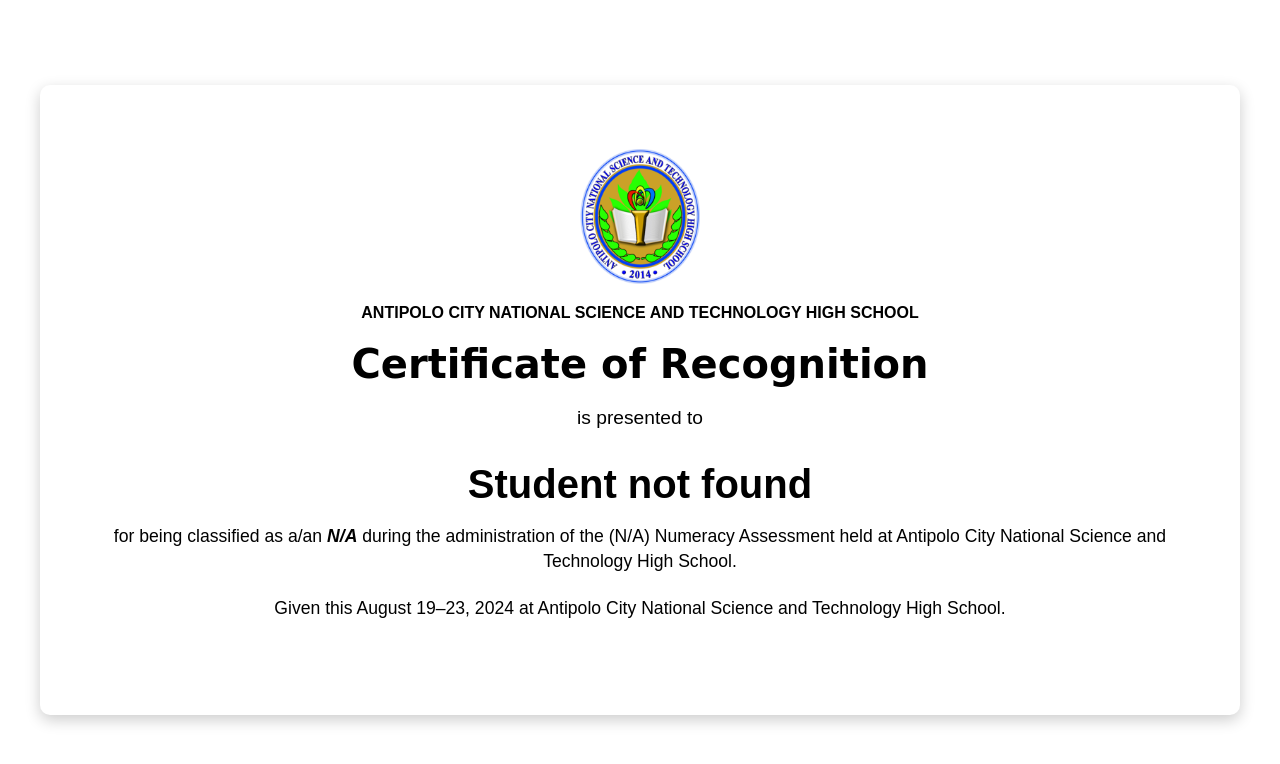
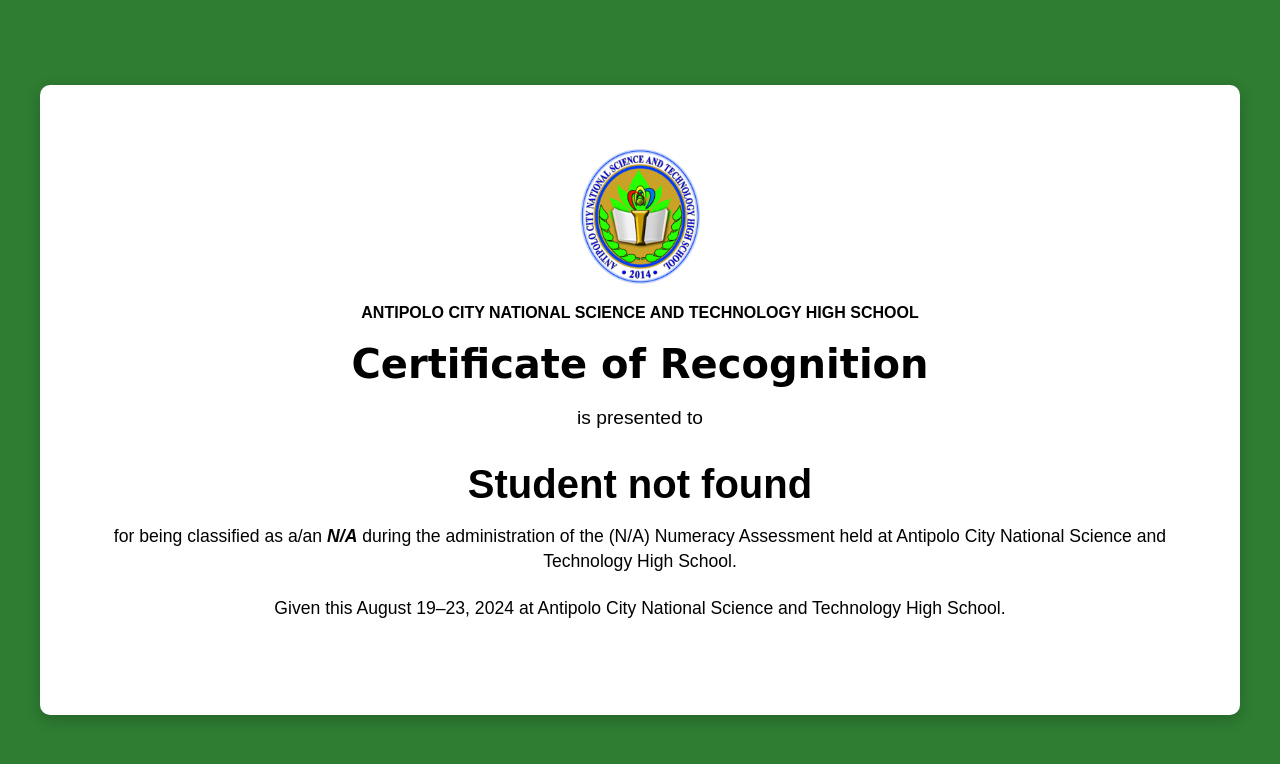
Before and after one commit to LOZLLZ/Student-Portal, a plain HTML site: page results.html in a window 1280 px wide. Drawn offline with Linux system fonts and the light colour scheme.

Commit message:
Update style1.css

```diff
--- a/style1.css
+++ b/style1.css
@@ -1,7 +1,7 @@
 /* General Styling */
 body {
     font-family: 'Arial', sans-serif;
-    background-color: #fff;
+    background-color: #2e7d32;
     margin: 0;
     padding: 0;
     display: flex;
```
